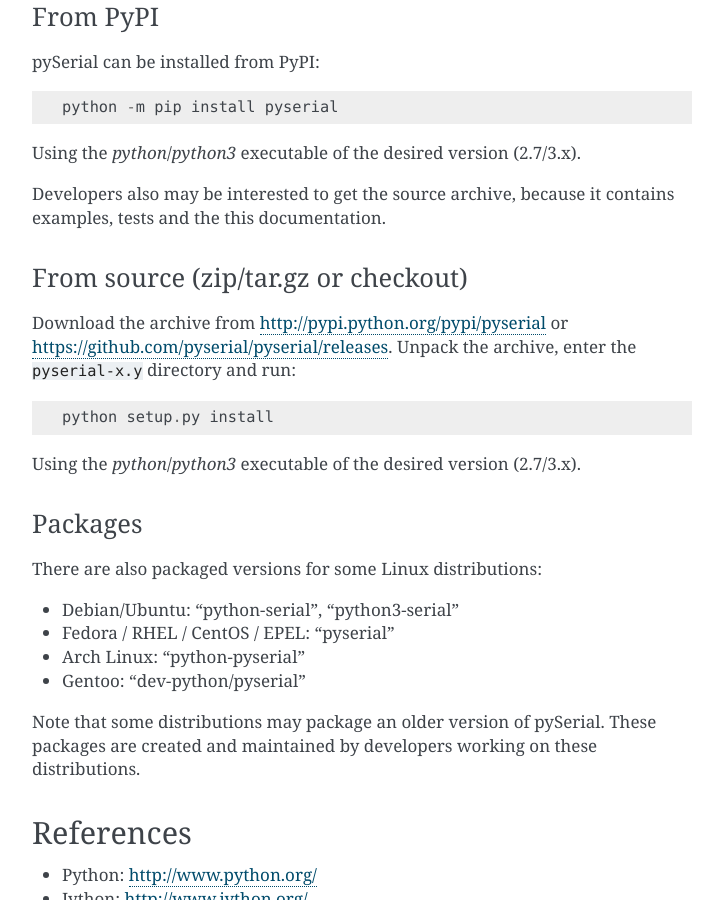
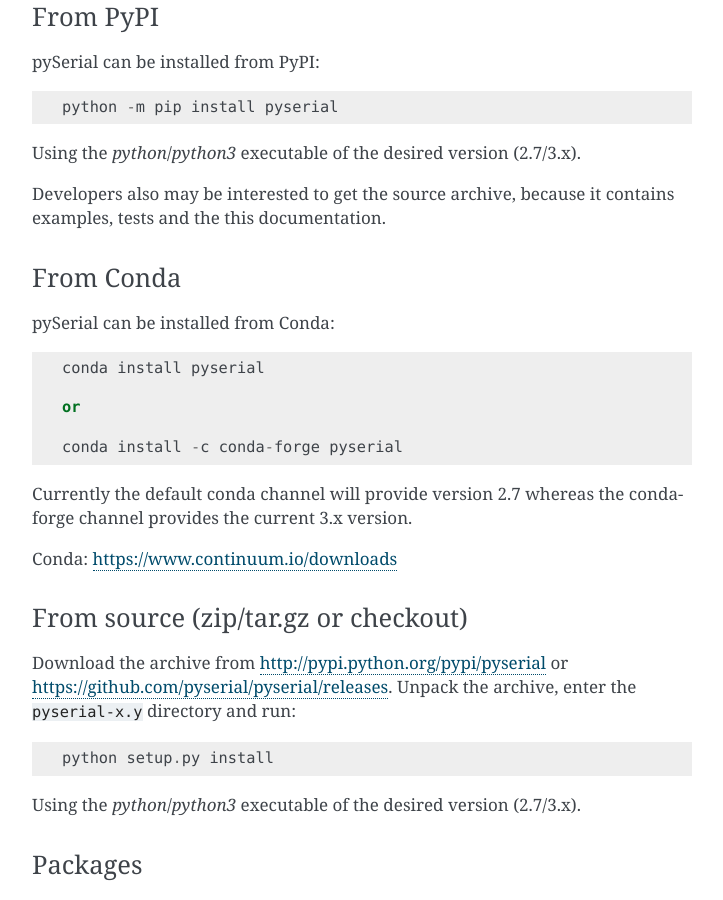
Before and after one commit to pyserial/pyserial, a Sphinx documentation site: the page built from documentation/pyserial.rst, in a window 1280 px wide and 900 px high, scrolled down 1303 px. Shown: the whole window, without its empty margins (388-1111 px from the left). Built offline with Sphinx 7.4.7, drawn with Linux system fonts in a browser that asks for light colours.

Commit message:
Update pyserial.rst
Add conda instructions.  Reference both the conda default channel and conda-forge channel

```diff
--- a/documentation/pyserial.rst
+++ b/documentation/pyserial.rst
@@ -76,6 +76,21 @@
 Developers also may be interested to get the source archive, because it
 contains examples, tests and the this documentation.
 
+From Conda
+----------
+pySerial can be installed from Conda::
+
+    conda install pyserial
+
+    or
+
+    conda install -c conda-forge pyserial
+
+Currently the default conda channel will provide version 2.7 whereas the
+conda-forge channel provides the current 3.x version.
+
+Conda: https://www.continuum.io/downloads
+
 From source (zip/tar.gz or checkout)
 ------------------------------------
 Download the archive from http://pypi.python.org/pypi/pyserial or
```
